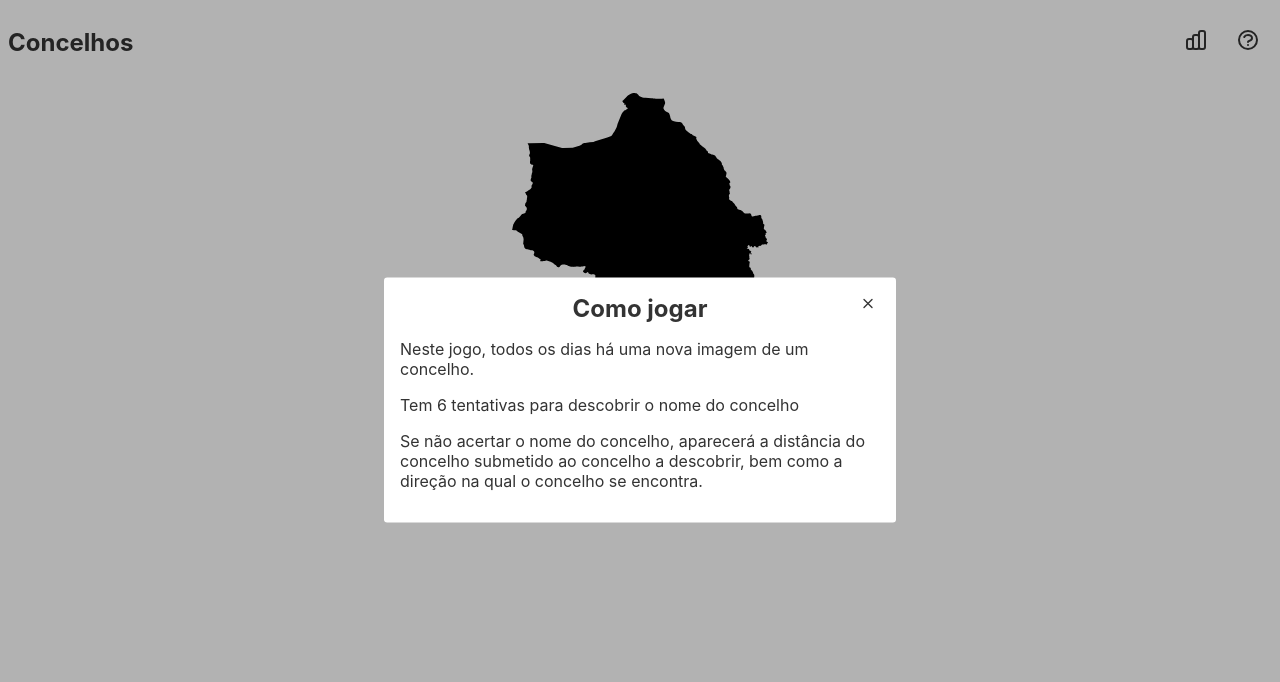
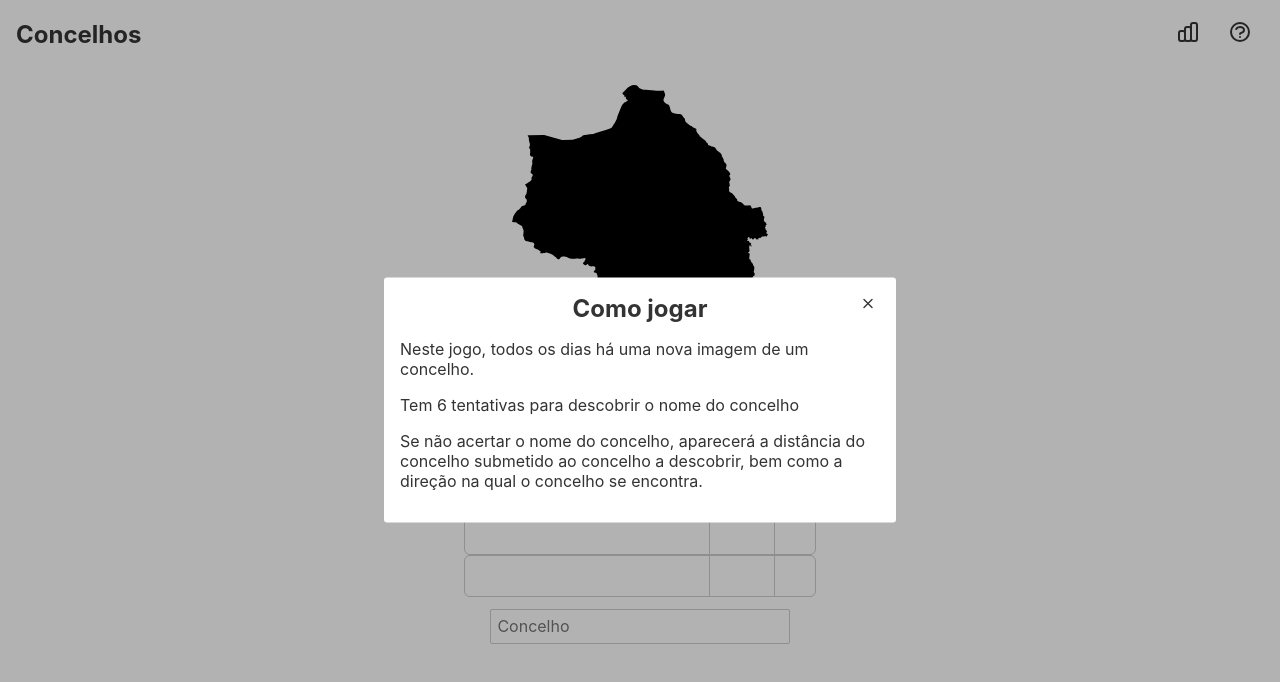
Before and after one commit to pedronave/concelhos, a Svelte app: page / in a window 1280 px wide. Shown: the top 682 px of the page. Built offline with nearby package versions, Linux system fonts and the light colour scheme.

Commit message:
Improved play area styling

```diff
--- a/public/global.css
+++ b/public/global.css
@@ -7,7 +7,6 @@ html, body {
 body {
 	color: #333;
 	margin: 0;
-	padding: 8px;
 	box-sizing: border-box;
 	font-family: -apple-system, BlinkMacSystemFont, "Segoe UI", Roboto, Oxygen-Sans, Ubuntu, Cantarell, "Helvetica Neue", sans-serif;
 }
--- a/src/App.svelte
+++ b/src/App.svelte
@@ -1,5 +1,4 @@
 <script>
-
 	import FinishModal from './FinishModal.svelte';
 	import HelpModal from './HelpModal.svelte';
 	import PlayArea from './PlayArea.svelte';
@@ -42,8 +41,12 @@
 	.navbar {
 		width: 100%;
 		display: flex;
+		box-sizing: border-box;
 		justify-content: space-between;
 		align-items: center;
+		max-width: 1280px;
+		margin: 0 auto;
+		padding: 0 1rem;
 	}
 
 	.navbar button {
@@ -61,12 +64,8 @@
 	main {
 		text-align: center;
 		padding: 1em;
-		max-width: 240px;
+		max-width: 1280px;
+
 		margin: 0 auto;
 	}
-	@media (min-width: 640px) {
-		main {
-			max-width: none;
-		}
-	}
 </style>
--- a/src/FinishModal.svelte
+++ b/src/FinishModal.svelte
@@ -1,10 +1,6 @@
 <script>
 	import { stats, timeToNext } from "./stores.js";
-    import { clickOutside } from "./click_outside.js";
-    import { createEventDispatcher } from 'svelte';
     import Modal from './Modal.svelte';
-
-	const dispatch = createEventDispatcher();
 </script>
 
 <Modal on:close>
@@ -25,7 +21,7 @@
         </div>
     </div>
 
-    <p>Próximo concelho está disponível em <b>{("0" + (Math.min(0, $timeToNext.getHours() - 1))).slice(-2)}h{("0" + $timeToNext.getMinutes()).slice(-2)}m{("0" + $timeToNext.getSeconds()).slice(-2)}s</b></p>
+    <p>Próximo concelho está disponível em <b>{("0" + (Math.max(0, $timeToNext.getHours() - 1))).slice(-2)}h{("0" + $timeToNext.getMinutes()).slice(-2)}m{("0" + $timeToNext.getSeconds()).slice(-2)}s</b></p>
 </Modal>
 
 <style>
--- a/src/Guess.svelte
+++ b/src/Guess.svelte
@@ -1,9 +1,15 @@
 <script>
 	export let guess;
+
 	import {targetConcelho} from './stores';
+    import GuessContainer from './GuessContainer.svelte';
 
-	const distance = calculateDistanceToGoal(guess);
-	const rad = calculateRadToGoal(guess);
+	let distance = 0;
+	let rad = 0;
+
+	$: if (guess) {
+		distance = calculateDistanceToGoal(guess);
+		rad = calculateRadToGoal(guess);
 
 		function calculateDistanceToGoal(guess) {
 			var R = 6371; // Radius of the earth in km
@@ -18,6 +24,8 @@
 			var d = R * c; // Distance in km
 			return Math.round(d);
 		}
+	}
+
 
 	function calculateRadToGoal(guess) {
 		const deltax = $targetConcelho.x - guess.x;
@@ -33,30 +41,8 @@
 
 </script>
 
-<div class="guess">
-	<p>
-        {guess.concelho} - {distance} km
-    </p>
-    {#if distance > 0}
-        <svg style="transform: rotate({rad}rad);" xmlns="http://www.w3.org/2000/svg" fill="none" height="24" width="24"  viewBox="0 0 24 24" stroke="currentColor" stroke-width="2">
-            <path stroke-linecap="round" stroke-linejoin="round" d="M17 8l4 4m0 0l-4 4m4-4H3" />
-        </svg>
+{#if guess}
+	<GuessContainer guessText={guess.concelho} guessDistance={distance} guessAngle={rad} />
 {:else}
-        <svg xmlns="http://www.w3.org/2000/svg"  height="24" width="24" fill="none" viewBox="0 0 24 24" stroke="currentColor" stroke-width="2">
-            <path stroke-linecap="round" stroke-linejoin="round" d="M9 12l2 2 4-4M7.835 4.697a3.42 3.42 0 001.946-.806 3.42 3.42 0 014.438 0 3.42 3.42 0 001.946.806 3.42 3.42 0 013.138 3.138 3.42 3.42 0 00.806 1.946 3.42 3.42 0 010 4.438 3.42 3.42 0 00-.806 1.946 3.42 3.42 0 01-3.138 3.138 3.42 3.42 0 00-1.946.806 3.42 3.42 0 01-4.438 0 3.42 3.42 0 00-1.946-.806 3.42 3.42 0 01-3.138-3.138 3.42 3.42 0 00-.806-1.946 3.42 3.42 0 010-4.438 3.42 3.42 0 00.806-1.946 3.42 3.42 0 013.138-3.138z" />
-        </svg>
+	<GuessContainer />
 {/if}
-</div>
-
-<style>
-.guess {
-    display: inline-flex;
-    align-items: center;
-    margin-bottom: 1rem;
-    flex-grow: 0;
-}
-
-.guess svg {
-    margin-left: 0.75rem;
-}
-</style>
--- /dev/null
+++ b/src/GuessContainer.svelte
@@ -0,0 +1,59 @@
+<script>
+	export let guessText;
+	export let guessDistance;
+	export let guessAngle;
+</script>
+
+<div class="guess">
+	<span class="guess__text">{guessText ? guessText : ''}</span>
+	<span class="guess__distance">{#if guessText} {guessDistance} km {/if}</span>
+	<span class="guess__direction">
+		{#if guessText}
+			{#if guessDistance > 0}
+				<svg style="transform: rotate({guessAngle}rad);" xmlns="http://www.w3.org/2000/svg" fill="none" height="24" width="24"  viewBox="0 0 24 24" stroke="currentColor" stroke-width="2">
+					<path stroke-linecap="round" stroke-linejoin="round" d="M17 8l4 4m0 0l-4 4m4-4H3" />
+				</svg>
+			{:else}
+				<svg xmlns="http://www.w3.org/2000/svg"  height="24" width="24" fill="none" viewBox="0 0 24 24" stroke="currentColor" stroke-width="2">
+					<path stroke-linecap="round" stroke-linejoin="round" d="M9 12l2 2 4-4M7.835 4.697a3.42 3.42 0 001.946-.806 3.42 3.42 0 014.438 0 3.42 3.42 0 001.946.806 3.42 3.42 0 013.138 3.138 3.42 3.42 0 00.806 1.946 3.42 3.42 0 010 4.438 3.42 3.42 0 00-.806 1.946 3.42 3.42 0 01-3.138 3.138 3.42 3.42 0 00-1.946.806 3.42 3.42 0 01-4.438 0 3.42 3.42 0 00-1.946-.806 3.42 3.42 0 01-3.138-3.138 3.42 3.42 0 00-.806-1.946 3.42 3.42 0 010-4.438 3.42 3.42 0 00.806-1.946 3.42 3.42 0 013.138-3.138z" />
+				</svg>
+			{/if}
+		{/if}
+	</span>
+</div>
+
+<style>
+.guess {
+    display: grid;
+    align-items: center;
+	grid-template-columns: auto 65px 40px;
+    min-height: 40px;
+	border: 1px solid #ccc;
+	border-radius: 6px;
+	width: 100%;
+	max-width: 350px;
+}
+
+.guess > * {
+	height: 100%;
+	display: inline-flex;
+    align-items: center;
+	border-right:  1px solid #ccc;
+}
+
+.guess > *:last-child {
+	border-right: none;
+}
+
+.guess__text {
+	padding: 0 0.5rem;
+}
+
+.guess__distance {
+	justify-content: center;
+}
+
+.guess__direction {
+	justify-content: center;
+}
+</style>
--- a/src/PlayArea.svelte
+++ b/src/PlayArea.svelte
@@ -5,28 +5,9 @@
 
 	let notFound = false;
 	let currentGuess = '';
-
 	let options = [];
 
 	const dispatch = createEventDispatcher();
-
-	const submitGuess = (event) => {
-		event.preventDefault();
-		const cleanedUpValue = currentGuess.toLowerCase().trim().replace(/\s+/g, ' ');
-		const guess = concelhos.find(concelho => concelho.concelho.toLowerCase().localeCompare(cleanedUpValue, 'pt', {sensitivity: 'base'}) === 0);
-
-		if (guess) {
-			guesses.addGuess(guess);
-			currentGuess = '';
-			canGuess.subscribe(canGuess => {
-				if (!canGuess) {
-					dispatch('gameOver', {});
-				}
-			});
-		} else {
-			notFound = true;
-		}
-	}
 
 	const updateOptions = (event) => {
 		const cleanedUpValue = event.target.value.toLowerCase().replace(/\s+/g, ' ');
@@ -36,7 +17,7 @@
 			options = concelhos.filter(x => {
 				const cleanedUpName = x.concelho.toLowerCase();
 				return cleanedUpName.includes(cleanedUpValue);
-		});
+			}).slice(0, 5);
 		}
 
 	};
@@ -52,25 +33,26 @@
 			}
 		});
 	}
-
 </script>
 
 
 <div class="play-area">
+    <img src={'svg/' + $targetConcelho.id + '.svg'} alt="Imagem do município" />
 	{#if !$canGuess}
 		<div class="target-concelho">
 			O concelho de hoje é: {$targetConcelho.concelho}, {$targetConcelho.distrito}
 		</div>
 	{/if}
-    <img src={'svg/' + $targetConcelho.id + '.svg'} alt="Imagem do município" />
-
 	<div class="guesses">
-		{#each $guesses as guess}
-			<Guess guess={guess}></Guess>
-		{/each}
+		<Guess guess={$guesses.length > 0 ? $guesses[0] : null}></Guess>
+		<Guess guess={$guesses.length > 1 ? $guesses[1] : null}></Guess>
+		<Guess guess={$guesses.length > 2 ? $guesses[2] : null}></Guess>
+		<Guess guess={$guesses.length > 3 ? $guesses[3] : null}></Guess>
+		<Guess guess={$guesses.length > 4 ? $guesses[4] : null}></Guess>
+		<Guess guess={$guesses.length > 5 ? $guesses[5] : null}></Guess>
 	</div>
 	<form class="guess-form" id="guess-form">
-		<input autocomplete="off" type="text" id="guess-input" on:input={(e) => {notFound = false; updateOptions(e)}} bind:value={currentGuess} disabled={!$canGuess}>
+		<input autocomplete="off" type="text" id="guess-input" placeholder="Concelho" on:input={(e) => {notFound = false; updateOptions(e)}} bind:value={currentGuess} disabled={!$canGuess}>
 		{#if $canGuess && options.length > 0}
 			<div class="guess-options">
 				{#each options as option}
@@ -92,6 +74,7 @@
 		display: flex;
 		flex-direction: column;
 		align-items: center;
+		margin-bottom: 0.75rem;
 	}
 
 	.not-found {
@@ -104,7 +87,7 @@
 
 	.guess-form {
 		display: inline-grid;
-
+		width: 300px;
 	}
 	.guess-options {
 		display: inline-flex;
@@ -119,9 +102,11 @@
 		margin: 0;
 		cursor: pointer;
 		padding: 0.5rem;
+		border-bottom: 1px rgb(200, 200, 200) solid;
+		min-height: 40px;
 	}
 
 	.guess-options button:active, button:hover, button:focus {
-		background-color: rgb(197, 197, 197);
+		background-color: rgb(223, 223, 223);
 	}
 </style>
```
Also changed, not shown: src/stores.js. Lines whose indentation alone changed are shown as unchanged.
